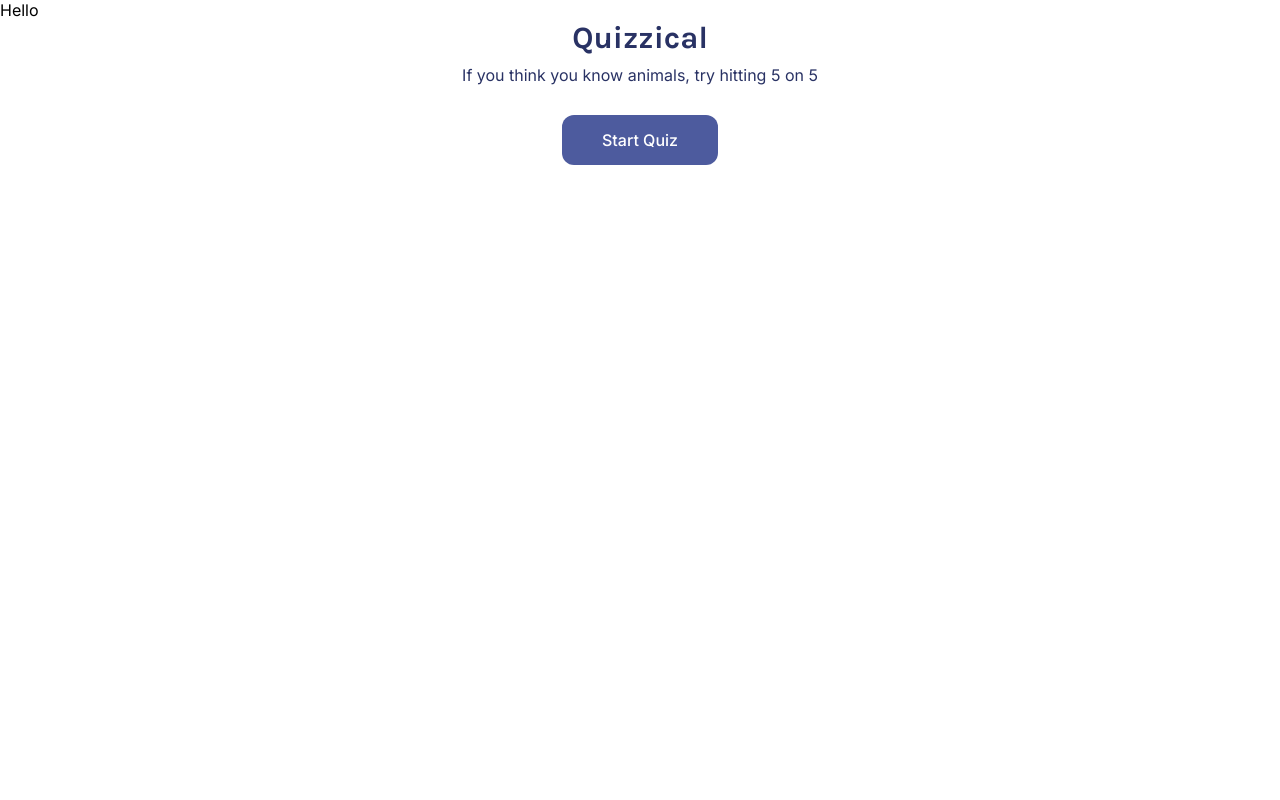
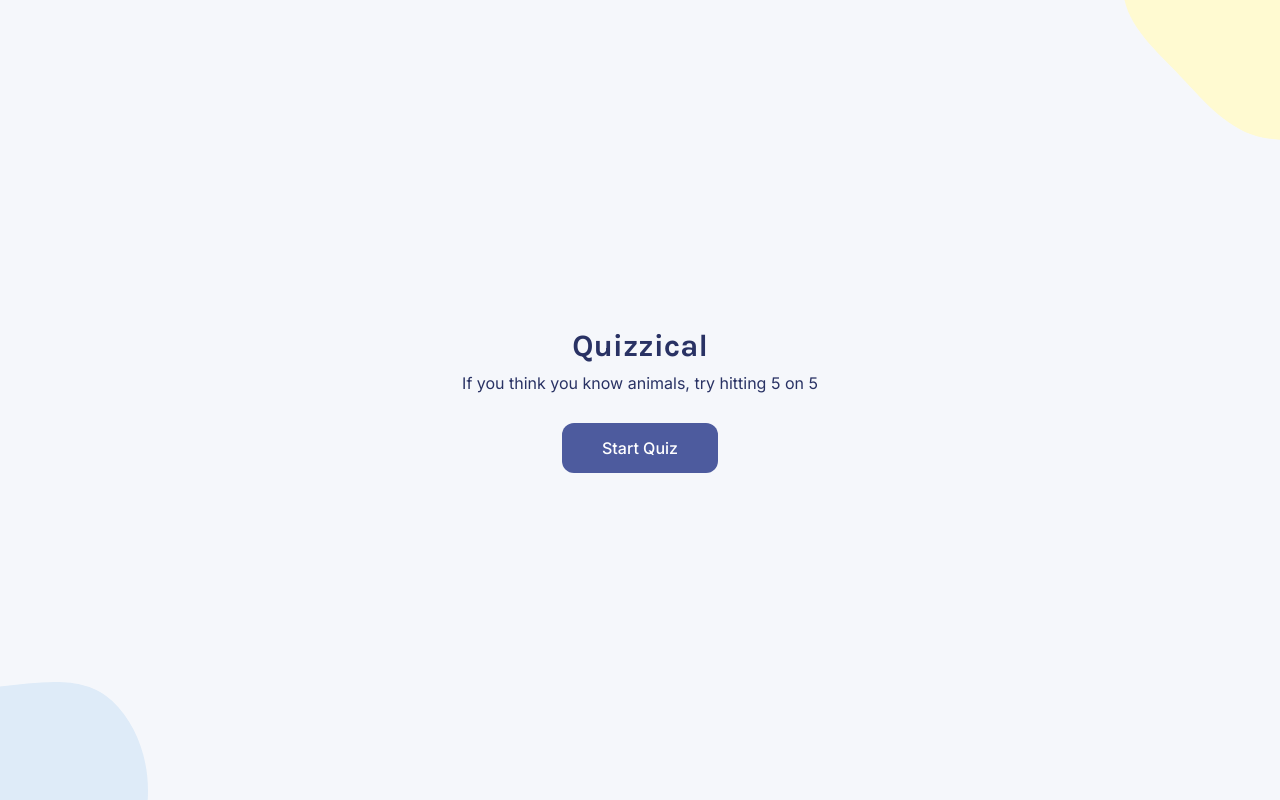
Before and after one commit to Brayve-Pancake/quizzical-app, a React (Vite) app: page / in a window 1280 px wide. Built offline with nearby package versions, Linux system fonts and the light colour scheme.

Commit message:
Style quiz front page

```diff
--- a/src/App.jsx
+++ b/src/App.jsx
@@ -12,7 +12,6 @@ function App() {
 
   return (
     <div className="App">
-      <p>Hello</p>
       <Welcome toggleDisplay={toggleDisplay} />
     </div>
   );
--- a/src/components/Welcome.jsx
+++ b/src/components/Welcome.jsx
@@ -1,6 +1,8 @@
 export default function Welcome(props) {
   return (
     <div className="welcome">
+      <img src="/src/assets/blobs.svg" className="blobOne" alt="blob" />
+      <img src="/src/assets/blobs2.svg" className="blobTwo" alt="blob2" />
       <h1 className="welcome--title">Quizzical</h1>
       <h4 className="welcome--body">
         If you think you know animals, try hitting 5 on 5
--- a/src/index.css
+++ b/src/index.css
@@ -3,10 +3,18 @@
   font-family: Inter, sans-serif;
 }
 
+body {
+  background: #f5f7fb;
+}
+
 .welcome {
+  width: 100vw;
+  height: 100vh;
+  position: relative;
   display: flex;
   flex-direction: column;
   align-items: center;
+  justify-content: center;
   color: #293264;
 }
 .welcome--title {
@@ -34,3 +42,15 @@
   font-size: 16px;
   font-weight: 500;
 }
+
+.welcome > .blobOne {
+  position: absolute;
+  bottom: 0px;
+  left: 0px;
+}
+
+.welcome > .blobTwo {
+  position: absolute;
+  top: 0px;
+  right: 0px;
+}
```
Also changed, not shown: src/assets/blobs.svg (added), src/assets/blobs2.svg (added).
